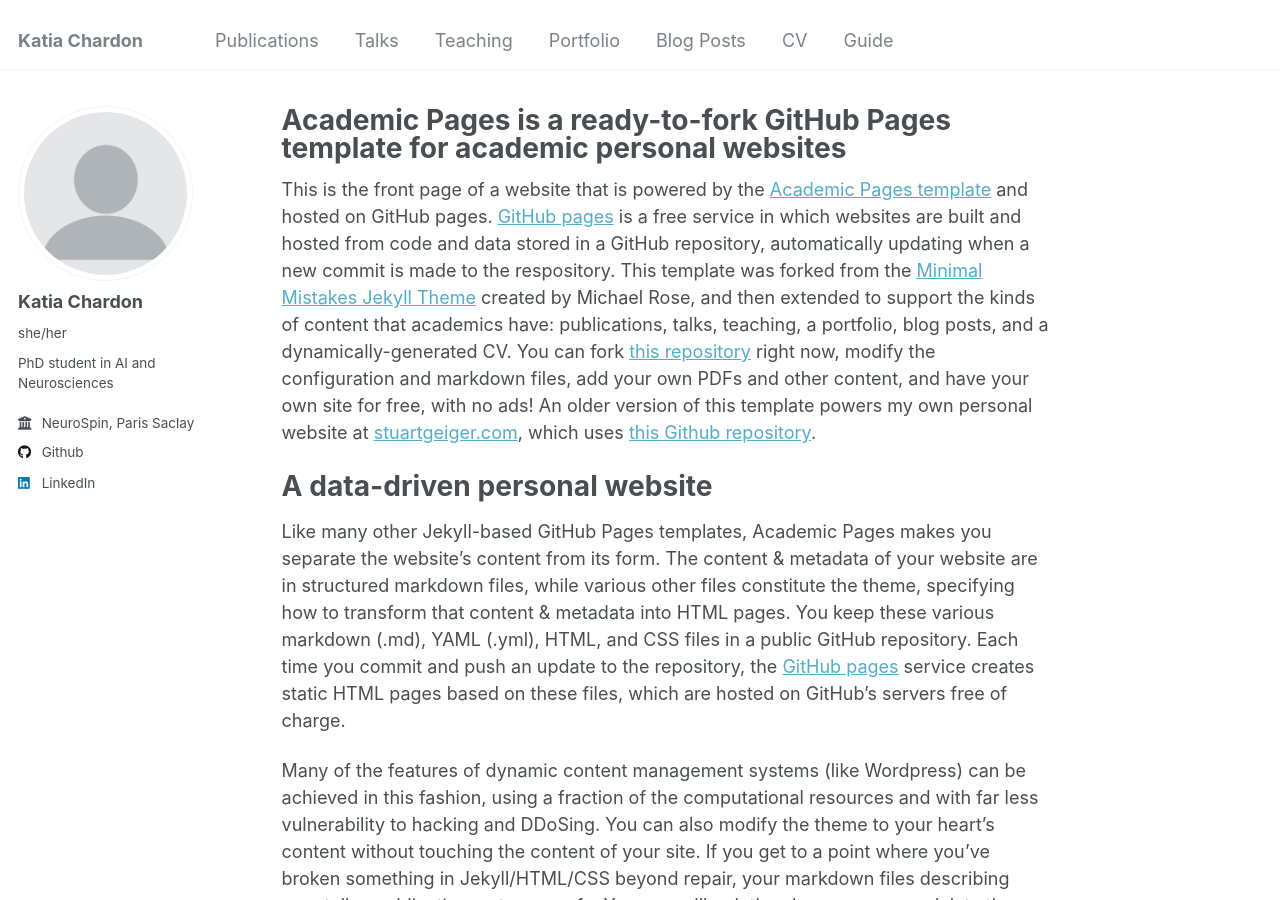
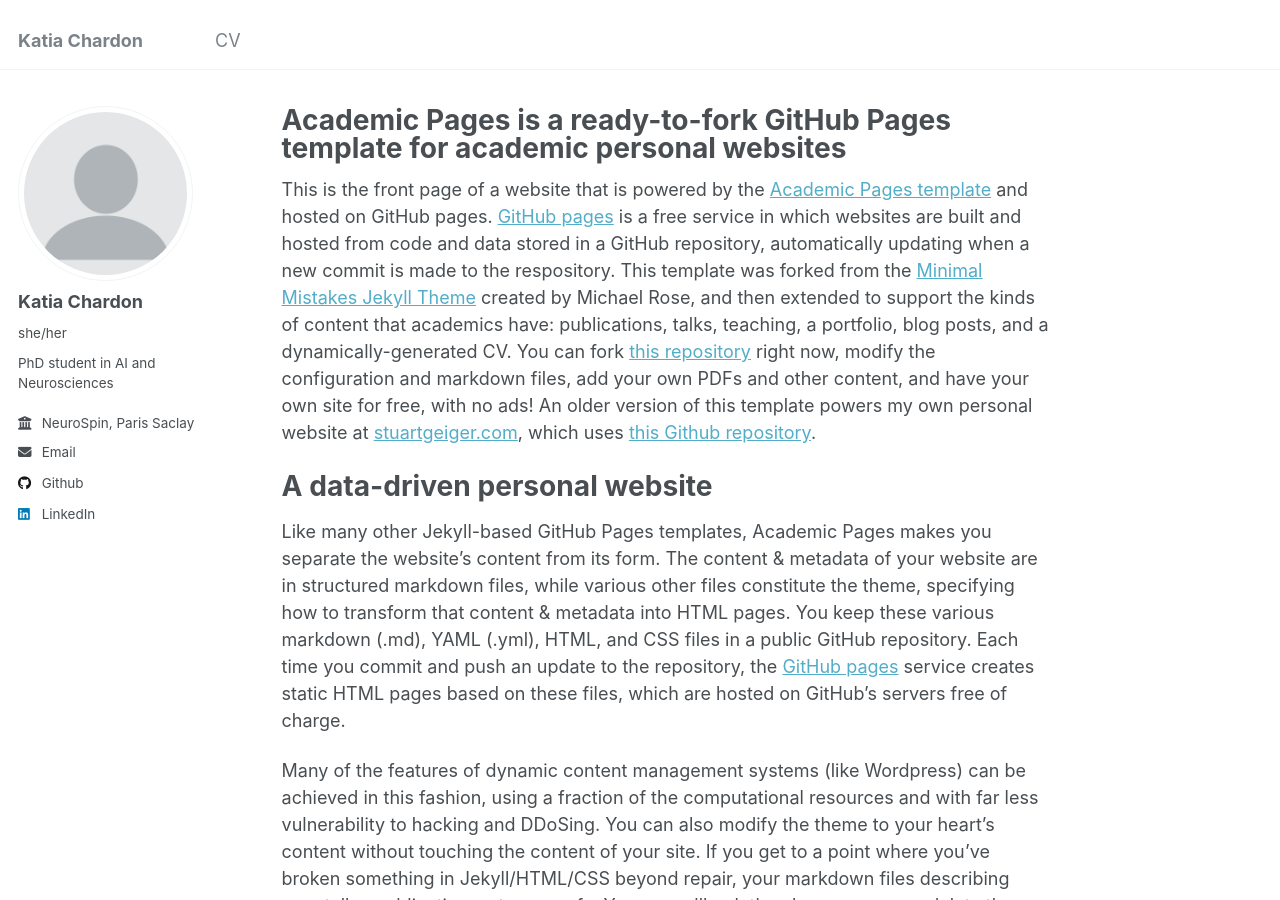
Before and after one commit to kchardon/kchardon.github.io, a Jekyll site: the page built from _pages/about.md, in a window 1280 px wide and 900 px high. Built offline with Jekyll 4.4.1, drawn with Linux system fonts in a browser that asks for light colours.

Commit message:
mail + nav

```diff
--- a/_config.yml
+++ b/_config.yml
@@ -28,7 +28,7 @@ author:
   location         : # "Earth"
   employer         : "NeuroSpin, Paris Saclay"
   uri              : # URL
-  email            : # "none@example.org"
+  email            : "katia.chardon@cea.fr"
 
   # Academic websites
   arxiv            : # URL - Update with the correct link to your profile
--- a/_data/navigation.yml
+++ b/_data/navigation.yml
@@ -5,23 +5,11 @@
 # prevent it from being included in the site.
 
 main:
-  - title: "Publications"
-    url: /publications/
+  #- title: "Publications"
+  #  url: /publications/
 
-  - title: "Talks"
-    url: /talks/
-
-  - title: "Teaching"
-    url: /teaching/
-
-  - title: "Portfolio"
-    url: /portfolio/
-
-  - title: "Blog Posts"
-    url: /year-archive/
+  #- title: "Talks"
+  #  url: /talks/
 
   - title: "CV"
     url: /cv/
-
-  - title: "Guide"
-    url: /markdown/
```
Also changed, not shown: CONTRIBUTING.md (deleted, +0 -7 lines).
